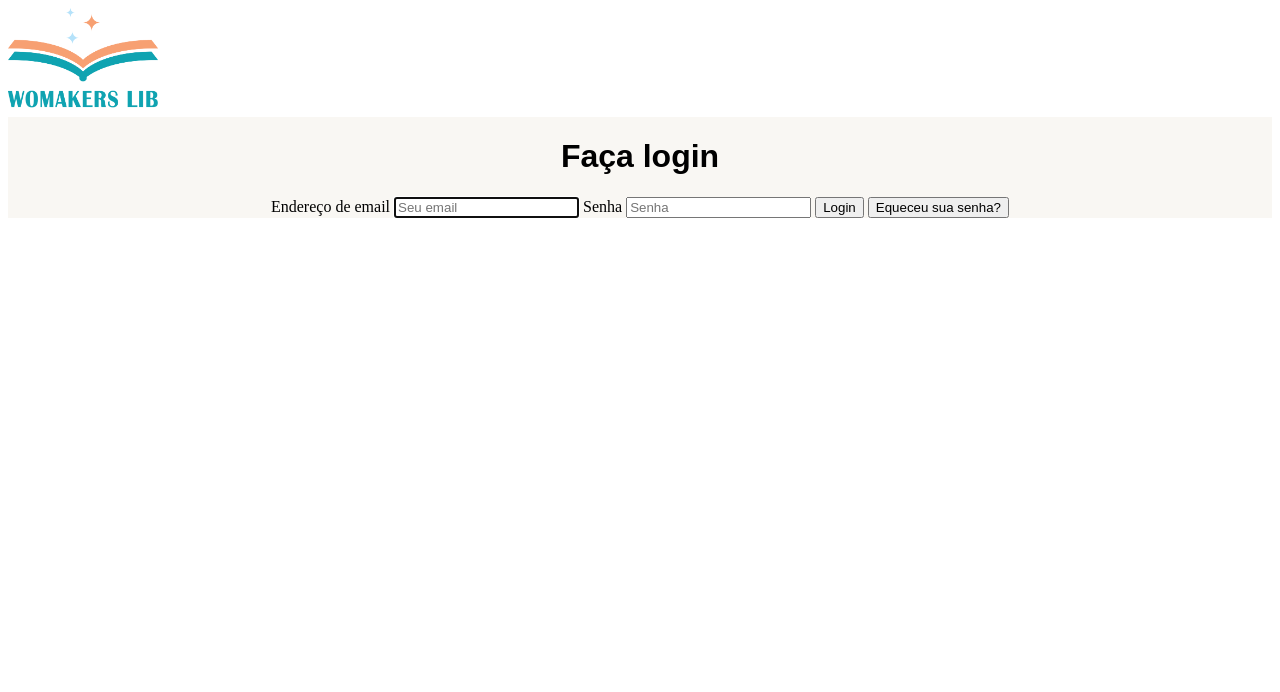
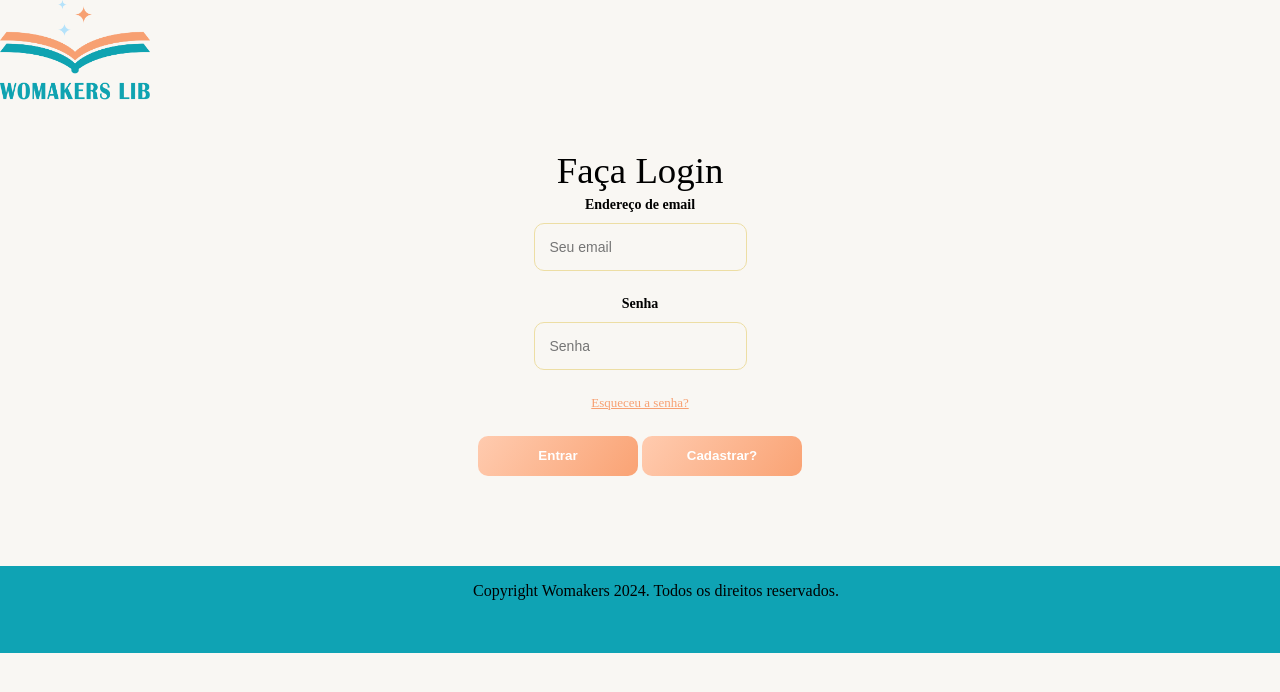
Before and after one commit to RenWro/Desafio-Final-Womakers, a Django app: page /cliente/login/ in a window 1280 px wide. Shown: the top 692 px of the page. Run offline with Django 5.2, Linux system fonts and the light colour scheme; some libraries are stand-ins or nearby versions.

Commit message:
front realizado

```diff
--- a/cliente/templates/login.html
+++ b/cliente/templates/login.html
@@ -1,44 +1,45 @@
 {% load static %}
-
-{% load bootstrap5 %}
-
 
 <!DOCTYPE html>
 <html lang="en">
 
 <head>
   <meta charset="utf-8">
+  <meta http-equiv="X-UA-Compatible" content="IE=edge">
+  <meta name="viewport" content="width=device-width, initial-scale=1, shrink-to-fit=no">
+  <title> Login </title>
 
-    <meta name="viewport" content="width=device-width, initial-scale=1, shrink-to-fit=no">
-    <meta name="description" content="">
-    <meta name="author" content="">
-    <base href="/">
-    <link rel="stylesheet" href="static\css\login.css">
-
-    <title>Login</title>
-
-
+  <link rel="stylesheet" href="{% static 'css/login.css' %}">  <title>Login</title>
 </head>
 
 <body>
   <header>
-      <div class="col-md-3 col-lg-3 col img img-md-left">
+    <div class="col-md-3 col-lg-3 col img-md-left">
       <div id="logo" class="logo-img-container">
-            <img src="{% static 'img/logo/WomakersLibPng.png' %}" alt="Womakers Lib" class="logo-img transition-soft" width="150" height=""></a>
+        <img src="{% static 'img/logo/WomakersLibPng.png' %}" alt="Womakers Lib" class="logo-img transition-soft" width="150" height="">
       </div>
     </div>
   </header>
 
-    <div class="login d-flex justify-content-center align-items-center">
-      <form class="form-signin">
-        <h1 class="h3 mb-3 titulo" >Faça login</h1>
+  <div class="page">
+    <form method="POST" class="formLogin">
+        <h1>Faça Login</h1>
             <label for="inputEmail" class="sr-only">Endereço de email</label>
             <input type="email" id="inputEmail" class="form-control" placeholder="Seu email" required="" autofocus="">
             <label for="inputPassword" class="sr-only">Senha</label>
             <input type="password" id="inputPassword" class="form-control" placeholder="Senha" required="">
+            <a class="label-link position-absolute top-0 right-0" id="forgot-password" href=" ">Esqueceu a senha?</a>
+            <div class="d-grid gap-2 d-md-block">
+              <button class="btn btn-primary" id="submitButton" type="submit">Entrar</button>
+              <button class="btn btn-lg btn-secundary" id="submitButton" type="submit">Cadastrar?</button>
+            </div>
+        </form>
+      </div>
+    </div>
 
-        <button class="btn btn-lg btn-primary btn-block" type="submit">Login</button>
-        <button class="btn btn-lg btn-secundary btn-block" type="submit">Equeceu sua senha?</button>
-    </form>
+    <footer>
+
+      <p class="rodape-direitos">Copyright Womakers 2024. Todos os direitos reservados.</p>
+    </footer>
   </body>
 </html>
--- a/static/css/login.css
+++ b/static/css/login.css
@@ -1,14 +1,90 @@
-.login {
-    display: grid;
-    place-items: center;
-    background-color: #F9F7F3;
-    text-align: center;
+*{
+  position: relative;
+  background-color: #F9F7F3;
+  margin: 0px;
+  padding: 0px;
+}
 
-  }
-  .h3{
-      font-family:"Montserrat", sans-serif;;
-  }
+.formLogin {
+  display: flex;
+  flex-direction: column;
+  padding: 40px;
+  gap: 5px;
+  align-items: center;
+}
 
-  .sr-control, .submit  {
-      font-family:'Titillium Web', sans-serif;
-  }
+.formLogin h1 {
+  padding: 0;
+  margin: 0;
+  font-weight: 500;
+  font-size: 2.3em;
+}
+
+.formLogin p {
+  display: inline-block;
+  font-size: 14px;
+  margin-bottom: 25px;
+}
+
+.formLogin input {
+  padding: 15px;
+  font-size: 14px;
+  border: 1px solid #EDDEA4;
+  margin-bottom: 20px;
+  margin-top: 5px;
+  transition: all linear 160ms;
+  outline: none;
+  border-radius: 10px
+}
+
+.formLogin input:focus {
+  border: 1px solid #EDDEA4;
+}
+
+.formLogin label {
+  font-size: 14px;
+  font-weight: 600;
+}
+
+.formLogin a {
+  display: inline-block;
+  margin-bottom: 20px;
+  font-size: 13px;
+  color: #F7A072;
+  transition: all linear 160ms;
+   border-radius: 10px
+}
+
+
+.btn{
+
+  background: linear-gradient(306deg, rgba(246,136,77,1)10%, rgba(255,203,175,1)100%);
+  cursor: pointer;
+  font-family: 'Titillium Web', sans-serif;
+  color: #FFFFFF;
+  text-align: center;
+  border-radius: 10px;
+  width:10rem;
+  height: 2.5rem;
+  padding:5px 20px;
+  font-weight: bold;
+  border: none;
+  background-size: 200% 100%;
+}
+
+.btn:hover {
+  cursor: pointer;
+  border-color:#EDDEA4 ;
+  background-color:#EDDEA4;
+}
+
+
+.rodape-direitos {
+  background-color: #0fa3b4;
+  text-align: center;
+  width: 100%;
+  height: 3.45rem;
+  padding: 0rem;
+  margin-top: 3.12rem;
+  padding: 1rem;
+}
```
Also changed, not shown: livro/templates/lista_livros.html (+57 -9 lines). Lines whose indentation alone changed are shown as unchanged.
